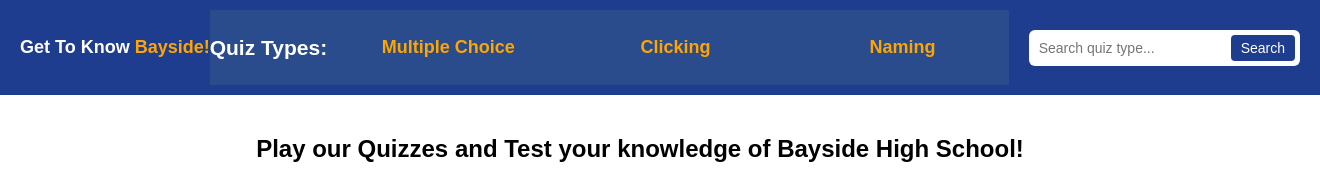
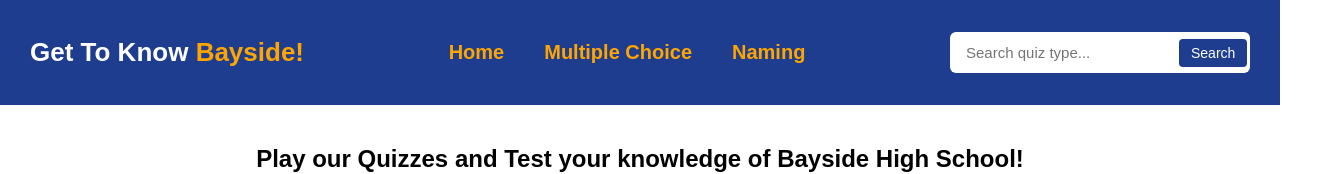
Before and after one commit to wanshm/Get-to-know-bayside-website-project, a React (Vite) app: page / in a window 1280 px wide. Shown: the top 174 px of the page, 1320 px wide, since content can reach past the window. Built offline with nearby package versions, Linux system fonts and the light colour scheme.

Commit message:
Completion of Header, with clickable text buttons and search function

```diff
--- a/src/App.css
+++ b/src/App.css
@@ -14,7 +14,6 @@
 }
 
 nav {
-  background-color: #2a4b8c;
   height: 75px;
   display: flex;
   justify-content: space-between;
--- a/src/App.tsx
+++ b/src/App.tsx
@@ -2,7 +2,6 @@
 import Header from './components/main/Header';
 import Footer from './components/main/footer';
 import MultipleChoiceQuiz from './pages/McqQuiz';
-import ClickingQuiz from './pages/quiz';
 import NamingQuiz from './pages/NamingQuiz';
 import './App.css';
 
@@ -14,14 +13,12 @@
     e.preventDefault();
     const term = searchTerm.toLowerCase();
     if (term.includes('multiple')) setCurrentPage('multiple');
-    else if (term.includes('clicking')) setCurrentPage('clicking');
     else if (term.includes('naming')) setCurrentPage('naming');
     else alert('Quiz not found.');
   }
 
   function renderPage() {
     if (currentPage === 'multiple') return <MultipleChoiceQuiz />;
-    if (currentPage === 'clicking') return <ClickingQuiz />;
     if (currentPage === 'naming') return <NamingQuiz />;
 
     return (
--- a/src/components/main/Header.tsx
+++ b/src/components/main/Header.tsx
@@ -15,9 +15,8 @@
       </div>
 
       <nav className="nav-links">
-      <h1><span className="highlight">Quiz </span>Types: </h1>
+        <a onClick={() => setCurrentPage('Home')}>Home</a>
         <a onClick={() => setCurrentPage('multiple')}>Multiple Choice</a>
-        <a onClick={() => setCurrentPage('clicking')}>Clicking</a>
         <a onClick={() => setCurrentPage('naming')}>Naming</a>
       </nav>
 
--- a/src/components/main/header.css
+++ b/src/components/main/header.css
@@ -1,61 +1,54 @@
 .header {
   background-color: #1e3d8f;
   color: white;
-  padding: 10px 20px;
+  padding: 15px 30px;
   display: flex;
   flex-direction: row;
+  align-items: center;
   justify-content: space-between;
-  align-items: center;
-  width: 100%;
+  flex-wrap: wrap;
+}
+
+.header-title h1 {
+  margin: 0;
+  font-size: 26px;
+  color: orange;
+}
+
+.header-title .highlight {
+  color: white;
 }
 
 .nav-links {
   display: flex;
-  gap: 15px;
+  gap: 40px; /* spacing between nav items */
   font-weight: bold;
+  font-size: 20px; /* increase size */
   flex: 1;
-  justify-content: space-around;
-  font-size: 14px;
+  justify-content: center;
 }
 
 .nav-links a {
   color: orange;
   text-decoration: none;
   cursor: pointer;
-  flex: 1;
-  text-align: center;
-  font-size: 18px;
-}
-
-.header-title h1 {
-  margin: 0;
-  color: orange;
-  flex: 2;
-  text-align: left;
-  font-size: 18px;
-}
-
-.header-title .highlight {
-  color: white;
 }
 
 .search-container {
   display: flex;
-  justify-content: center;
   align-items: center;
-  gap: 6px;
-  padding: 5px;
+  gap: 8px;
   background-color: white;
   border-radius: 6px;
-  max-width: 300px;
-  margin-left: 20px;
+  padding: 6px 10px;
+  width: 280px;
 }
 
 .search-container input {
   border: none;
   outline: none;
-  padding: 5px;
-  font-size: 14px;
+  padding: 6px;
+  font-size: 15px;
   flex: 1;
 }
 
@@ -63,13 +56,12 @@
   background-color: #1e3d8f;
   color: white;
   border: none;
-  padding: 5px 10px;
+  padding: 6px 12px;
   cursor: pointer;
   border-radius: 4px;
   font-size: 14px;
 }
 
 .search-container button:hover {
-  background-color: #1e3d8f;
-  color: white;
+  background-color: #162d6b;
 }
```
